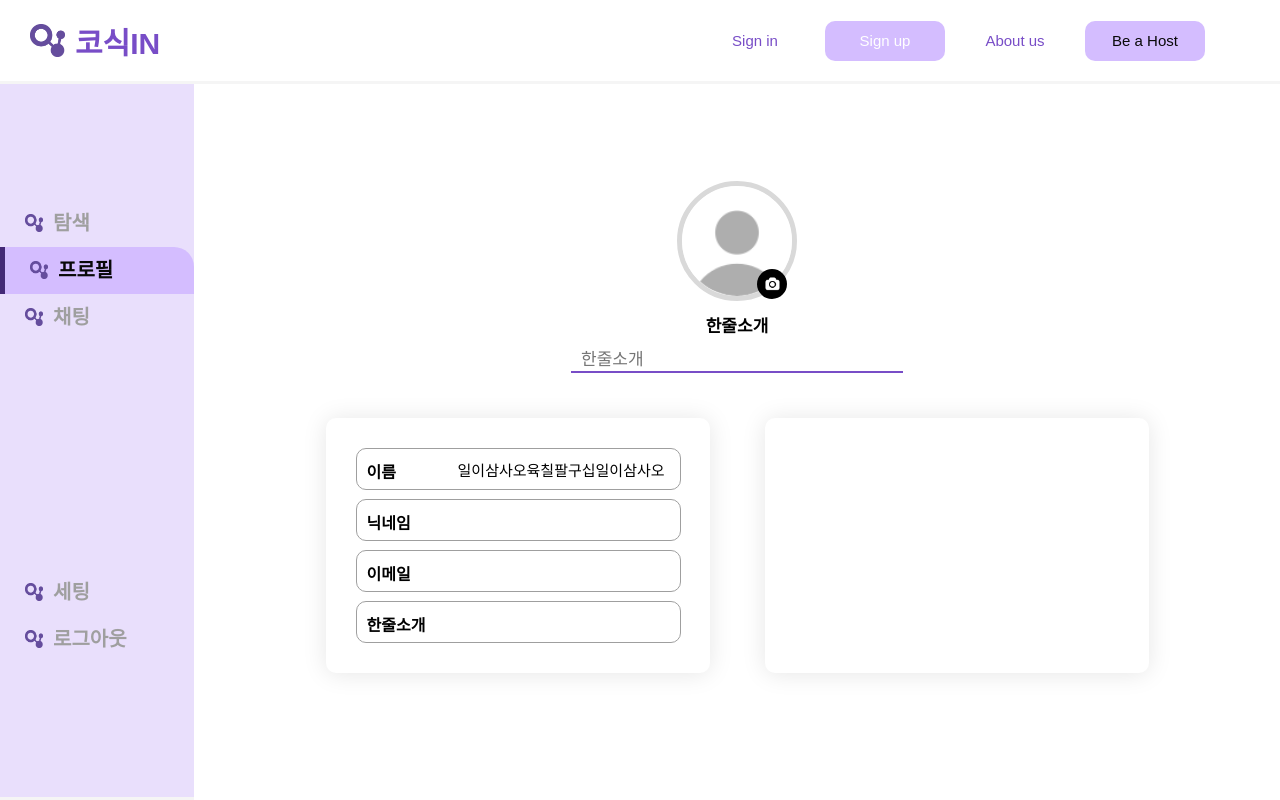
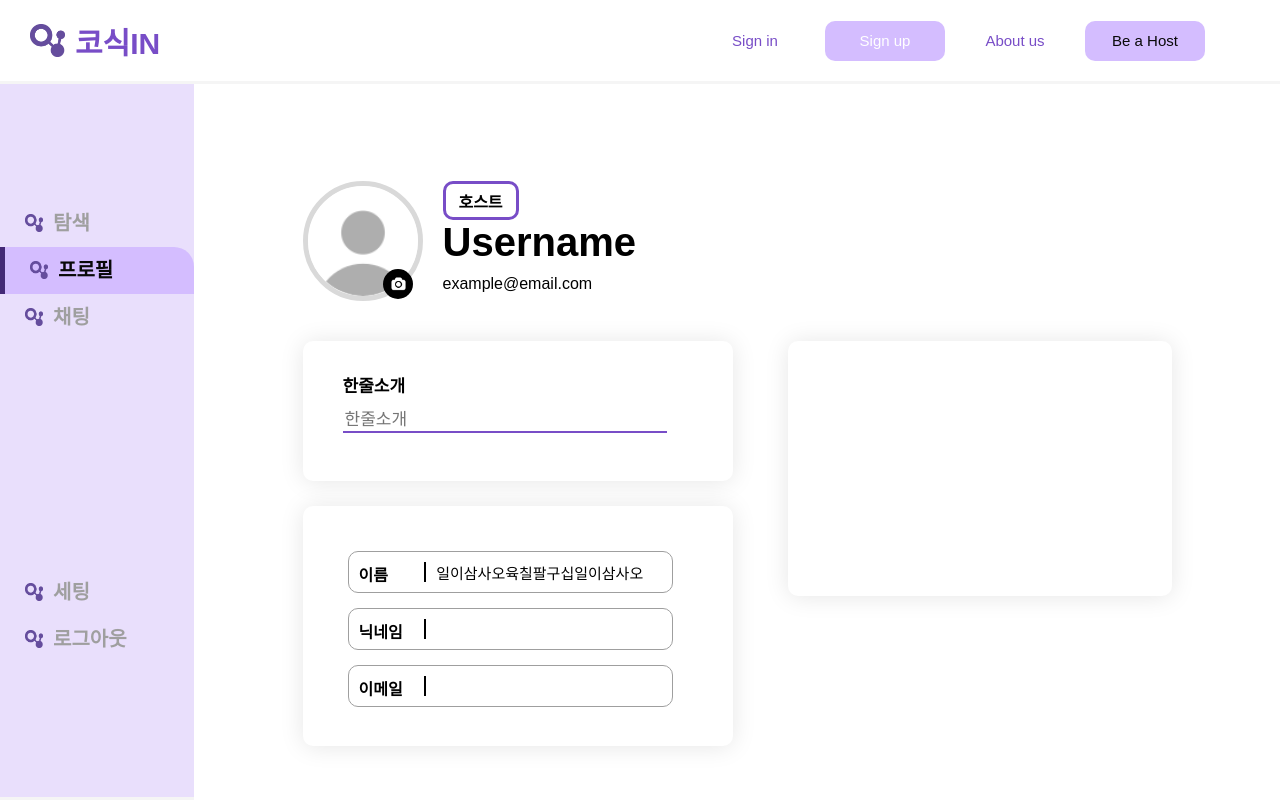
Before and after one commit to kugods-cosikin/frontend, a React (Create React App) app: page /myprofile in a window 1280 px wide. Built offline with nearby package versions, Linux system fonts and the light colour scheme; the HTML template or start-up script is replaced by a standard one; a web font is replaced by a local one.

Commit message:
Change myprofile page design - UserContainer, LeftBoxContainer

```diff
--- a/src/components/profile/MyProfileForm.tsx
+++ b/src/components/profile/MyProfileForm.tsx
@@ -12,28 +12,85 @@ const WholeContainer = styled.div`
   padding-top: 100px;
   position: absolute;
 `;
-const PhotoDiv = styled.div``;
+const TopBoxContainer = styled.div`
+  display: flex;
+  flex-direction: row;
+  margin: 0 0 40px 0;
+`;
+const PhotoDiv = styled.div`
+  align-items: left;
+  flex-direction: row;
+  height: 120px;
+  width: 120px;
+`;
+const UserContainer = styled.div`
+  display: flex;
+  flex-direction: column;
+  margin: 0 0 0 20px;
+`;
+const UserTypeDiv = styled.div`
+  border: 3px solid ${palette.purple[1]};
+  width: 70px;
+  height: 33px;
+  border-radius: 10px;
+  & p {
+    margin: 5px;
+    text-align: center;
+    font-weight: 700;
+  }
+`;
+const UserNameDiv = styled.div`
+  margin: 0px;
+  height: 40px;
+  & p {
+    font-size: 40px;
+    font-weight: 700;
+    margin: 0;
+  }
+`;
+const UserMailDiv = styled.div`
+  margin: 15px 0 0 0;
+  & p {
+    font-weight: lighter;
+    margin: 0 0 0 0;
+  }
+`;
 const OneLineDiv = styled.div`
   display: flex;
   flex-direction: column;
-  align-items: center;
+  align-items: left;
+  padding-left: 10px;
   margin-bottom: 45px;
+  margin: 0 15 15px;
 `;
 const BoxContainer = styled.div`
   display: flex;
+  justify-content: space-between;
 `;
-const LeftBox = styled.div`
-  width: 324px;
-  height: 195px;
+const LeftUpperBox = styled.div`
+  width: 370px;
+  height: 100px;
+  background: ${palette.gray[5]};
+  box-shadow: 0px 1px 24px rgba(0, 0, 0, 0.1);
+  border-radius: 10px;
+  margin-right: 55px;
+  padding-left: 15px;
+  padding: 20px 30px 20px 30px;
+`;
+const LeftLowerBox = styled.div`
+  width: 370px;
+  height: 180px;
+  margin-top: 25px;
   background: ${palette.gray[5]};
   box-shadow: 0px 1px 24px rgba(0, 0, 0, 0.1);
   border-radius: 10px;
   margin-right: 55px;
 
   padding: 30px;
+`;
+const LeftBoxContainer = styled.div`
   display: flex;
   flex-direction: column;
-  justify-content: space-between;
 `;
 const RightBox = styled.div`
   width: 384px;
@@ -46,22 +103,22 @@ const StyledInput = styled.input`
   font-size: 17px;
   border: none;
   border-bottom: 2px solid ${palette.purple[1]};
-  padding-left: 10px;
   width: 320px;
   outline: none;
 `;
-const ContentInputConatiner = styled.div`
+const ContentInputContainer = styled.div`
   display: flex;
   border-radius: 10px;
   border: 1px solid #9f9f9f;
   width: 323px;
   height: 40px;
+  margin: 15px;
 `;
 const ContentName = styled.div`
   margin-left: 10px;
   width: 67px;
   height: 38px;
-  align-items: center;
+  align-items: left;
   & p {
     margin-top: 10px;
     margin-bottom: 0;
@@ -70,13 +127,14 @@ const ContentName = styled.div`
 `;
 const ContentInput = styled.p`
   font-size: 15px;
-  height: 33px;
+  height: 20px;
   width: 240px;
   border: none;
   padding-left: 10px;
   outline: none;
-  text-align: center;
+  text-align: left;
   margin: 10px 0 0 0;
+  border-left: 2px solid black;
 `;
 
 function MyProfileForm() {
@@ -88,40 +146,51 @@ function MyProfileForm() {
   return (
     <WholeContainer>
       <form>
+        <TopBoxContainer>
           <PhotoDiv>
             <Photo parentCallback={handlePhotoCallback} isButtonOn={isButtonOn} />
           </PhotoDiv>
+          <UserContainer>
+            <UserTypeDiv>
+              <p>호스트</p>
+            </UserTypeDiv>
+            <UserNameDiv>
+              <p>Username</p>
+            </UserNameDiv>
+            <UserMailDiv>
+              <p>example@email.com</p>
+            </UserMailDiv>
+          </UserContainer>
+        </TopBoxContainer>
+        <BoxContainer>
+          <LeftBoxContainer>
+            <LeftUpperBox>
               <OneLineDiv>
-          <h1 style={{ textAlign: 'center', fontSize: '17px' }}>한줄소개</h1>
+                <h1 style={{ textAlign: 'left', fontSize: '17px' }}>한줄소개</h1>
                 <StyledInput placeholder="한줄소개" />
               </OneLineDiv>
-        <BoxContainer>
-          <LeftBox>
-            <ContentInputConatiner>
+            </LeftUpperBox>
+            <LeftLowerBox>
+              <ContentInputContainer>
                 <ContentName>
                   <p>이름</p>
                 </ContentName>
                 <ContentInput>일이삼사오육칠팔구십일이삼사오</ContentInput>
-            </ContentInputConatiner>
-            <ContentInputConatiner>
+              </ContentInputContainer>
+              <ContentInputContainer>
                 <ContentName>
                   <p>닉네임</p>
                 </ContentName>
                 <ContentInput />
-            </ContentInputConatiner>
-            <ContentInputConatiner>
+              </ContentInputContainer>
+              <ContentInputContainer>
                 <ContentName>
                   <p>이메일</p>
                 </ContentName>
                 <ContentInput />
-            </ContentInputConatiner>
-            <ContentInputConatiner>
-              <ContentName>
-                <p>한줄소개</p>
-              </ContentName>
-              <ContentInput />
-            </ContentInputConatiner>
-          </LeftBox>
+              </ContentInputContainer>
+            </LeftLowerBox>
+          </LeftBoxContainer>
           <RightBox />
         </BoxContainer>
       </form>
```
Lines whose indentation alone changed are shown as unchanged.
